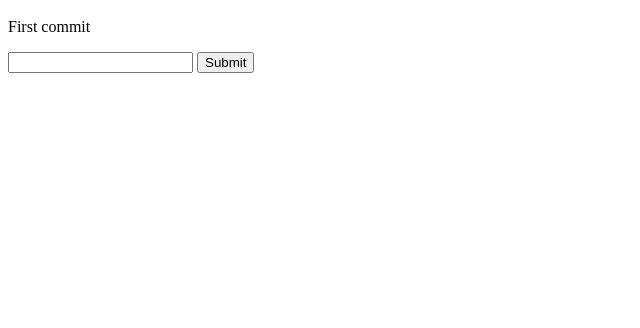
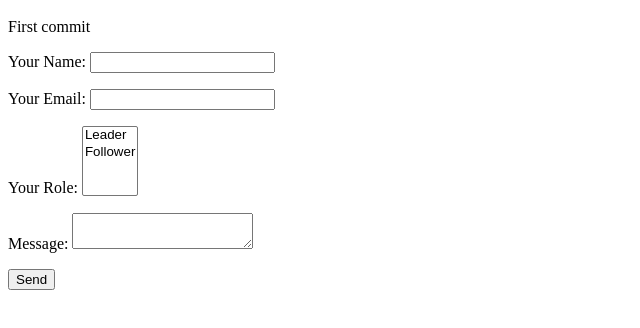
Before and after one commit to gregmcausland/ColinTest, a plain HTML site: page index.html in a window 1280 px wide. Shown: the part 48-376 px from the top of the page, without its empty margins (0-640 px from the left). Drawn offline with Linux system fonts and the light colour scheme.

Commit message:
Update index.html

```diff
--- a/index.html
+++ b/index.html
@@ -2,9 +2,23 @@
 <p>First commit</p>
 
 
-<form netifly>
-
-  <input type="text" name="Name" />
-  <input type="submit" />
-
+<form name="contact" method="POST" data-netlify="true">
+  <p>
+    <label>Your Name: <input type="text" name="name" /></label>
+  </p>
+  <p>
+    <label>Your Email: <input type="email" name="email" /></label>
+  </p>
+  <p>
+    <label>Your Role: <select name="role[]" multiple>
+      <option value="leader">Leader</option>
+      <option value="follower">Follower</option>
+    </select></label>
+  </p>
+  <p>
+    <label>Message: <textarea name="message"></textarea></label>
+  </p>
+  <p>
+    <button type="submit">Send</button>
+  </p>
 </form>
```
